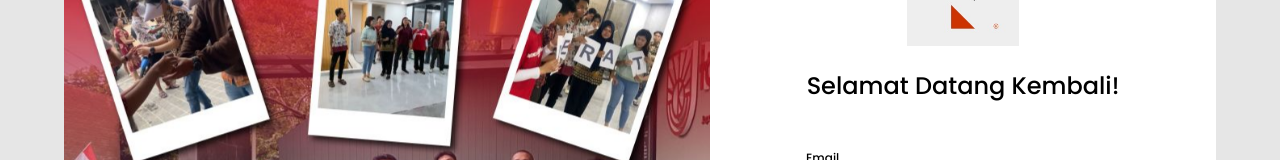
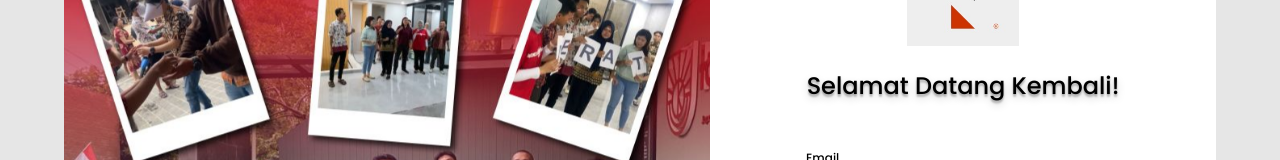
Before and after one commit to algazza/talenavi-login, a Vue app: page / in a window 1280 px wide. Shown: the part 206-366 px from the top of the page. Built offline with nearby package versions, Linux system fonts and the light colour scheme.

Commit message:
💄ui: add shadow text

```diff
--- a/src/App.vue
+++ b/src/App.vue
@@ -27,7 +27,7 @@ import background from "/background.png";
               class="w-full h-full object-center object-cover"
             />
           </div>
-          <h2 class="text-2xl">Selamat Datang Kembali!</h2>
+          <h2 class="text-2xl text-shadow-black text-shadow-lg/20">Selamat Datang Kembali!</h2>
         </div>
 
         <form class="grid gap-6">
```
